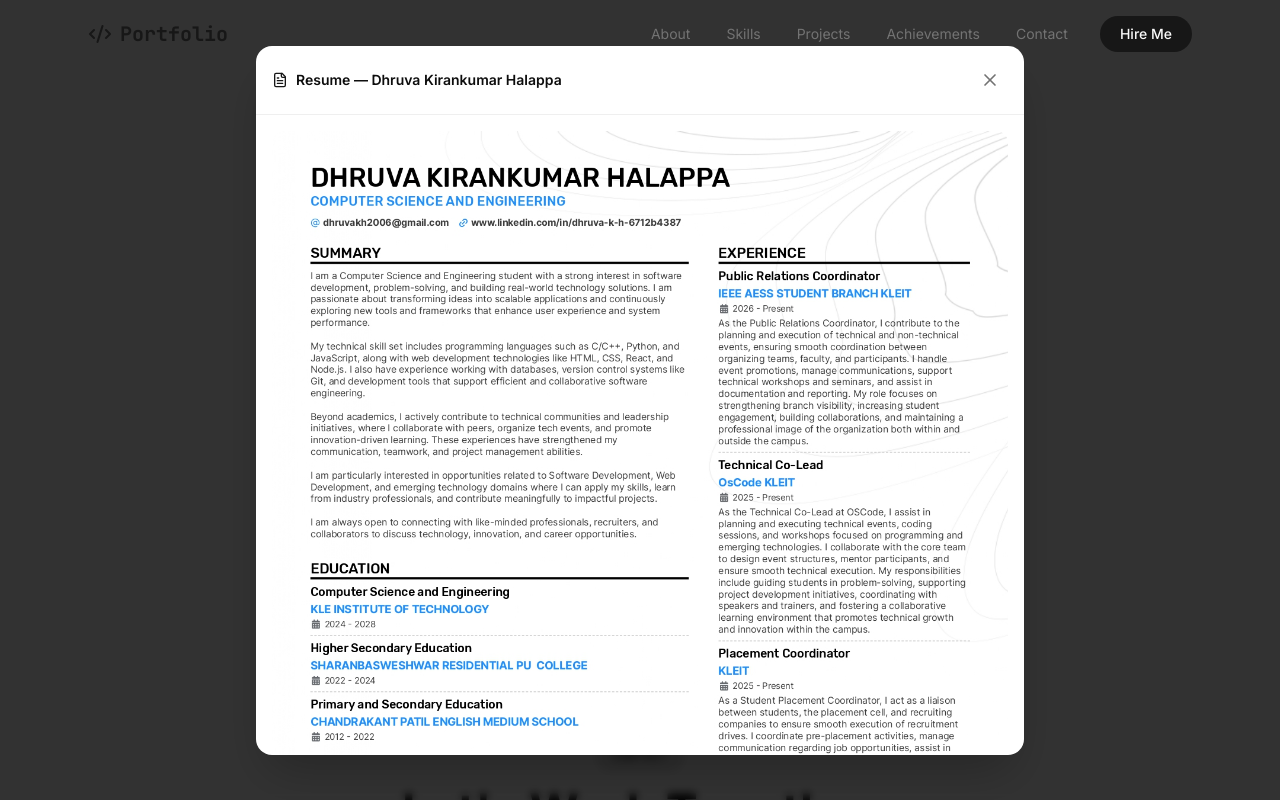
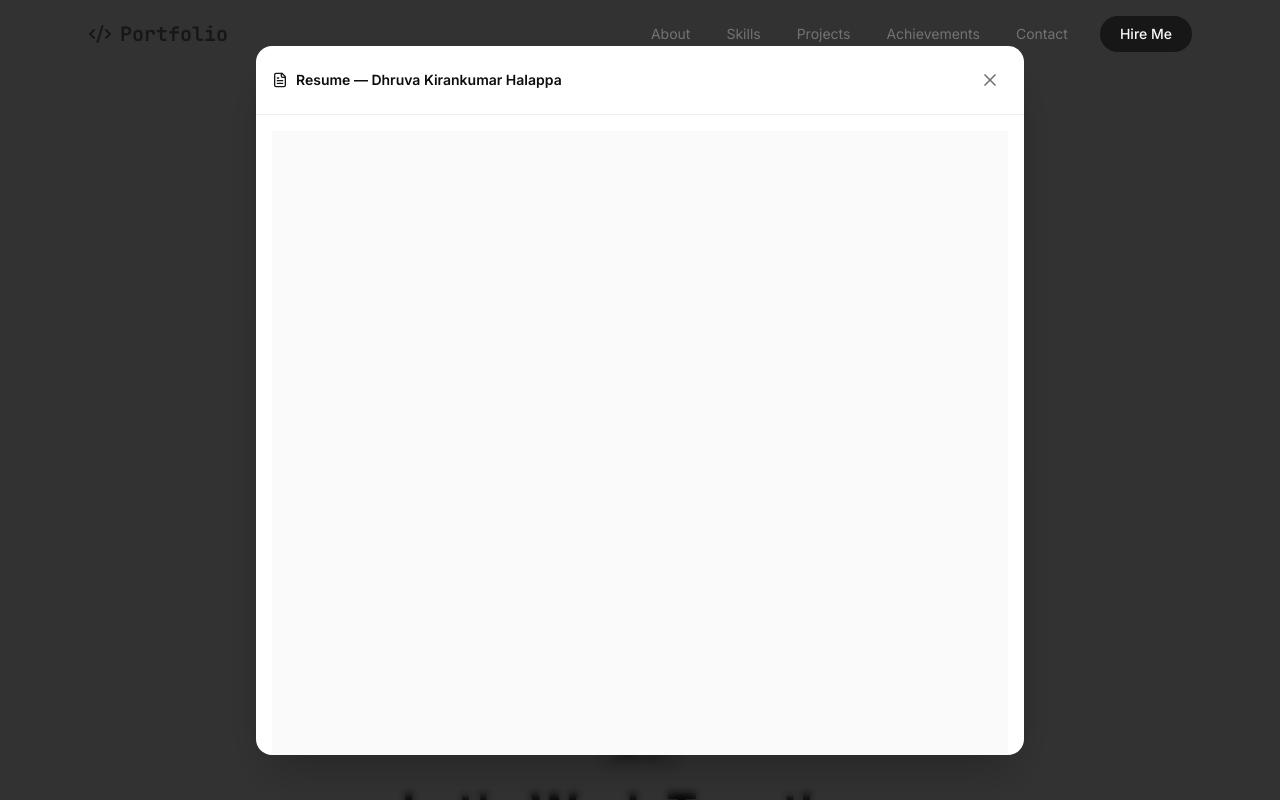
Before and after one commit to Dhruva2527/dhruva-portfolio, a React app: page / in a window 1280 px wide. Both pictures are taken after a click on the button "View Online". Shown: the part 4585-5385 px from the top of the page. Built offline with nearby package versions, Linux system fonts and the light colour scheme; the HTML template or start-up script is replaced by a standard one.

Commit message:
Update resume link and display method in ResumeSection

```diff
--- a/src/components/portfolio/ResumeSection.jsx
+++ b/src/components/portfolio/ResumeSection.jsx
@@ -38,8 +38,8 @@ export default function ResumeSection() {
 
             <div className="flex flex-col sm:flex-row items-center justify-center gap-4">
               <motion.a
-                href="/resume_img.jpg"
-                download="Dhruva_Kirankumar_Halappa_Resume.jpg"
+                href="/DhruvasResume.pdf"
+                download="Dhruva_Kirankumar_Halappa_Resume.pdf"
                 whileHover={{ scale: 1.05, boxShadow: "0 0 30px rgba(59,130,246,0.3)" }}
                 whileTap={{ scale: 0.95 }}
                 className="inline-flex items-center gap-2 px-8 py-3.5 bg-primary text-primary-foreground font-medium rounded-full hover:shadow-xl transition-shadow"
@@ -94,11 +94,11 @@ export default function ResumeSection() {
                 </button>
               </div>
               <div className="p-4 overflow-auto max-h-[80vh]">
-                <img
-                  src="/resume_img.jpg"
-                  alt="Resume"
-                  className="w-full object-contain rounded-xl"
-                />
+                <iframe
+  src="/DhruvasResume.pdf"
+  title="Dhruva Kirankumar Halappa Resume"
+  className="w-full h-[80vh] border-0"
+/>
               </div>
             </motion.div>
           </motion.div>
```
